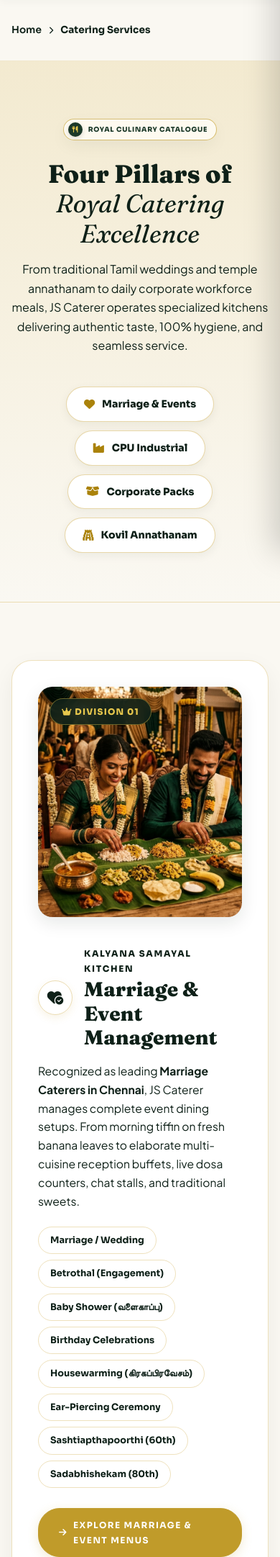
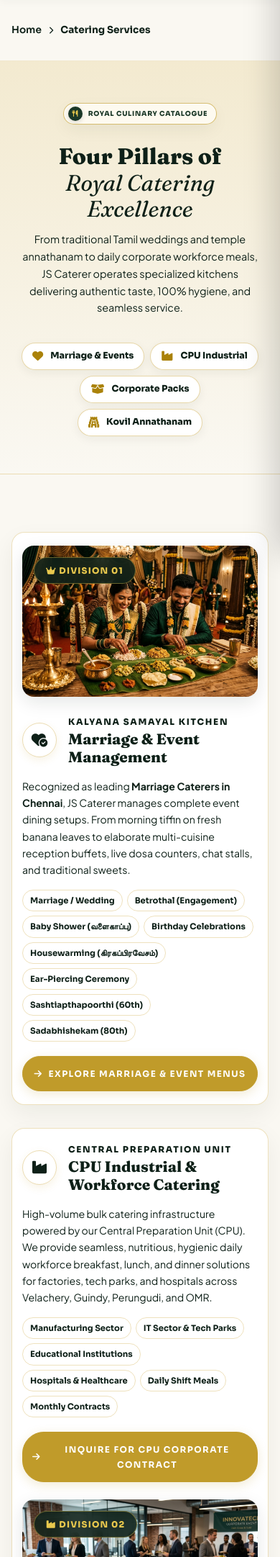
Before and after one commit to myyofan150-design/Js-caterer, a PHP site: page /services.html in a window 390 px wide. Shown: the part 77-2240 px from the top of the page at 72% size. Run offline with PHP 8.4, Linux system fonts and the light colour scheme.

Commit message:
Implement 100% impeccable responsive CSS breakpoints for services.html across mobile, tablet, and desktop screens

```diff
--- a/styles.css
+++ b/styles.css
@@ -4351,3 +4351,150 @@ body, .service-detail-body, .services-hub-body {
   position: relative !important;
   z-index: 1 !important;
 }
+
+/* ================================================================
+   100% IMPECCABLE RESPONSIVE SUITE FOR SERVICES.HTML & SITE-WIDE
+   ================================================================ */
+
+@media (max-width: 1024px) {
+  #services-hub-page .catering-division-card {
+    padding: 24px !important;
+    margin-bottom: 32px !important;
+  }
+  #services-hub-page .division-header h3 {
+    font-size: 1.45rem !important;
+  }
+}
+
+@media (max-width: 992px) {
+  /* Division Cards Grid Stack */
+  #services-hub-page .division-card-grid,
+  #services-hub-page .division-card-grid.reverse {
+    grid-template-columns: 1fr !important;
+    gap: 24px !important;
+  }
+  #services-hub-page .division-image-wrap {
+    height: 260px !important;
+    min-height: 260px !important;
+    border-radius: 16px !important;
+  }
+
+  /* Royal Seals Grid Stack */
+  .royal-seals-grid {
+    grid-template-columns: repeat(2, 1fr) !important;
+    gap: 20px !important;
+  }
+
+  /* Dark Booking Console Stack */
+  .plan-quote-box-dark {
+    grid-template-columns: 1fr !important;
+    gap: 24px !important;
+    padding: 10px !important;
+    border-radius: 20px !important;
+  }
+  .plan-copy-col {
+    padding: 16px 14px !important;
+  }
+  .plan-form-col {
+    padding: 20px 16px !important;
+    border-radius: 16px !important;
+  }
+
+  /* Footer 2-Column Grid */
+  .footer-inner-grid {
+    grid-template-columns: repeat(2, 1fr) !important;
+    gap: 36px !important;
+  }
+}
+
+@media (max-width: 640px) {
+  /* Hero Hub Responsive Padding */
+  #services-hub-page .services-hero-hub {
+    padding: 42px 14px 36px !important;
+  }
+  #services-hub-page .services-hero-hub .section-title {
+    font-size: 1.95rem !important;
+    margin-bottom: 12px !important;
+  }
+  #services-hub-page .services-hero-hub .section-desc {
+    font-size: 0.9rem !important;
+    margin-bottom: 20px !important;
+  }
+
+  /* Quick Jump Pills Stack */
+  #services-hub-page .quick-jump-nav-bar {
+    gap: 8px !important;
+  }
+  #services-hub-page .jump-pill {
+    padding: 7px 14px !important;
+    font-size: 0.78rem !important;
+    width: auto !important;
+  }
+
+  /* Division Cards Mobile Refinements */
+  #services-hub-page .catering-division-card {
+    padding: 18px 14px !important;
+    border-radius: 18px !important;
+  }
+  #services-hub-page .division-image-wrap {
+    height: 210px !important;
+    min-height: 210px !important;
+  }
+  #services-hub-page .division-header h3 {
+    font-size: 1.3rem !important;
+  }
+  #services-hub-page .division-content-col p {
+    font-size: 0.88rem !important;
+    margin-bottom: 16px !important;
+  }
+  #services-hub-page .tag-cloud {
+    gap: 6px !important;
+    margin-bottom: 20px !important;
+  }
+  #services-hub-page .tag-pill {
+    font-size: 0.72rem !important;
+    padding: 4px 10px !important;
+  }
+  #services-hub-page .division-action-row .btn-primary-gold {
+    width: 100% !important;
+    justify-content: center !important;
+    text-align: center !important;
+    padding: 13px !important;
+  }
+
+  /* Royal Seals Single Column Stack */
+  .royal-seals-grid {
+    grid-template-columns: 1fr !important;
+    gap: 24px !important;
+  }
+
+  /* Booking Form 1-Column Grid */
+  .quote-form-grid {
+    grid-template-columns: 1fr !important;
+    gap: 12px !important;
+  }
+
+  /* Footer Mobile Alignment */
+  .footer-inner-grid {
+    grid-template-columns: 1fr !important;
+    text-align: center !important;
+    gap: 32px !important;
+  }
+  .footer-col-brand {
+    display: flex !important;
+    flex-direction: column !important;
+    align-items: center !important;
+  }
+  .footer-social-row {
+    justify-content: center !important;
+  }
+  .footer-col-links h4::after,
+  .footer-col-services h4::after,
+  .footer-col-contact h4::after {
+    left: 50% !important;
+    transform: translateX(-50%) !important;
+  }
+  .footer-col-contact p {
+    justify-content: center !important;
+  }
+}
```
Also changed, not shown: scratch/add_impeccable_responsive_css.js (added, +156 -0 lines).
